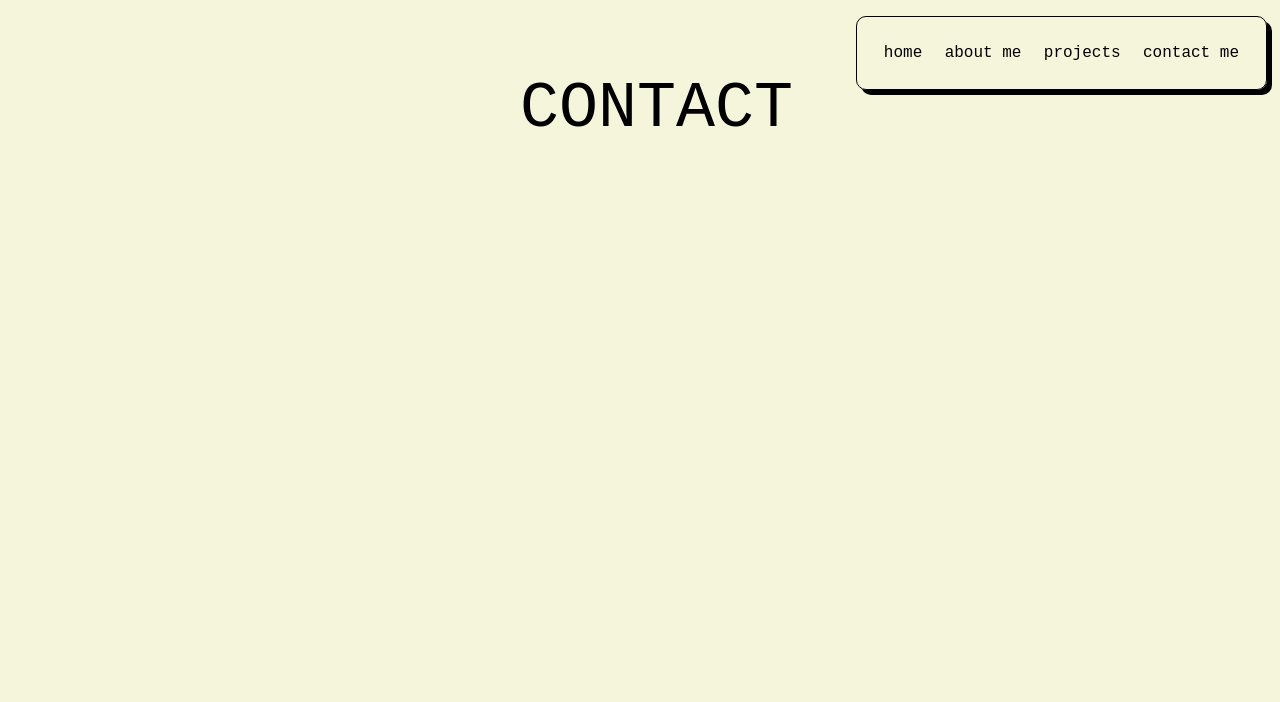
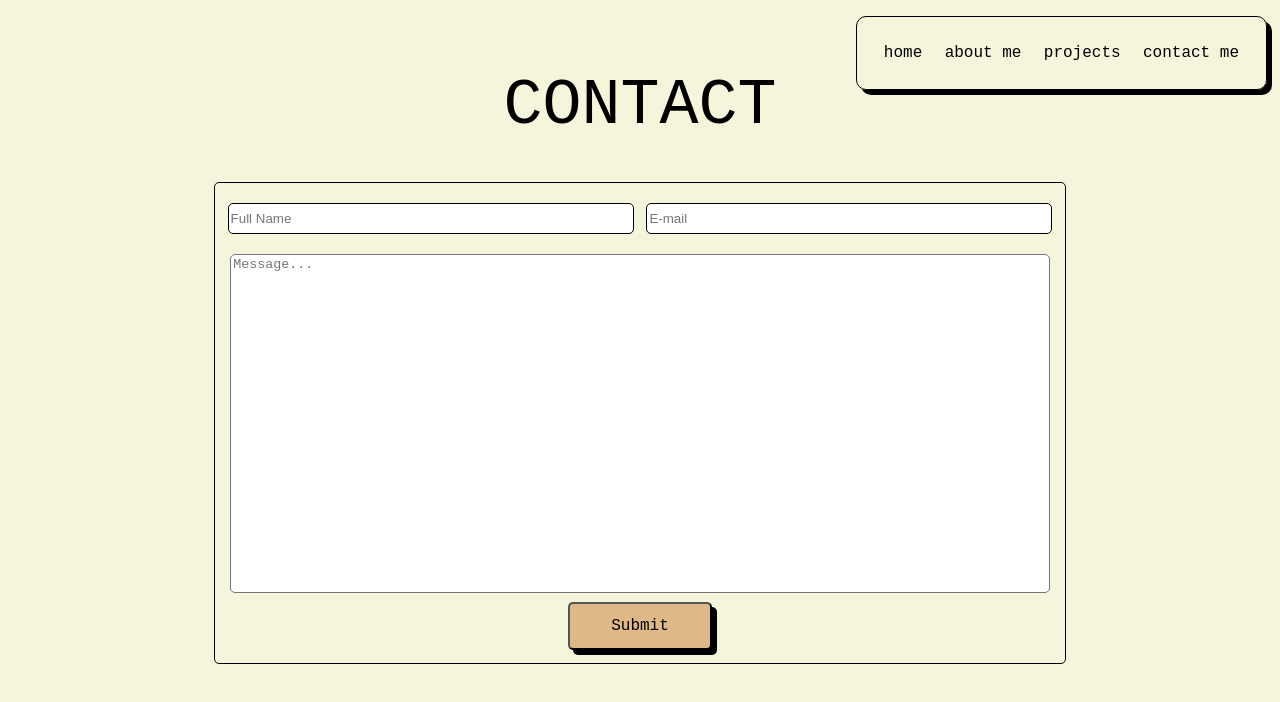
Before and after one commit to JarneDM/portfolio-svk, a SvelteKit app: page /contact in a window 1280 px wide. Shown: the top 702 px of the page. Built offline with nearby package versions, Linux system fonts and the light colour scheme.

Commit message:
add contact form design

```diff
--- a/src/routes/contact/+page.svelte
+++ b/src/routes/contact/+page.svelte
@@ -3,13 +3,81 @@
 
 <main>
     <h1>Contact</h1>
+    <div class="outer-container">
+        <div class="container">
+            <input type="text" class="name" placeholder="Full Name">
+            <input type="text" class="email" placeholder="E-mail">
+            <textarea style="resize: none;" name="message" class="message" placeholder="Message..." cols="30" rows="10"></textarea>
+            <input type="submit" class="submit-btn" value="Submit">
+        </div>
+    </div>
 </main>
 
 <style>
     main {
         text-align: center;
         padding: 1em;
-        max-width: 240px;
-        margin: 0 auto;
+        max-width: 100%;
+        margin: 0;
+        font-family: monospace;
+    }
+
+    .outer-container{
+        display: flex;
+	    justify-content: center;
+	    align-items: center;
+        margin-top: 3em;
+    }
+
+    .container{
+        border: 1px solid black;
+        border-radius: 5px;
+        width: 850px;
+        height: 480px;
+        margin: 0;
+    }
+
+    .name{
+        height: 2em;
+        width: 30em;
+        border-radius: 5px;
+        margin-top: 1.5em;
+        margin-bottom: 1.5em;
+        border: 1px solid black;
+    }
+
+    .email{
+        margin-left: 5px;
+        height: 2em;
+        width: 30em;
+        border-radius: 5px;
+        border: 1px solid black;
+    }
+
+    .message{
+        height: 25em;
+        width: 61em;
+        border-radius: 5px;
+    }
+
+    .submit-btn{
+        height: 3em;
+        width: 9em;
+        border-radius: 5px;
+        background-color: burlywood;
+        color: black;
+        box-shadow: 5px 5px black;
+        font-size: large;
+        font-family: monospace;
+        margin-top: 5px;
+        transition: 500ms;
+    }
+
+    .submit-btn:hover{
+        cursor: pointer;
+        background-color: black;
+        color: white;
+        box-shadow: 5px 5px burlywood;
+        transition: 500ms;
     }
 </style>
```
Also changed, not shown: src/routes/projects/+page.svelte (+5 -5 lines), src/routes/projects/images/mobile-gen-screen.png (added), src/routes/projects/images/quote-gen-screen.png (added).
